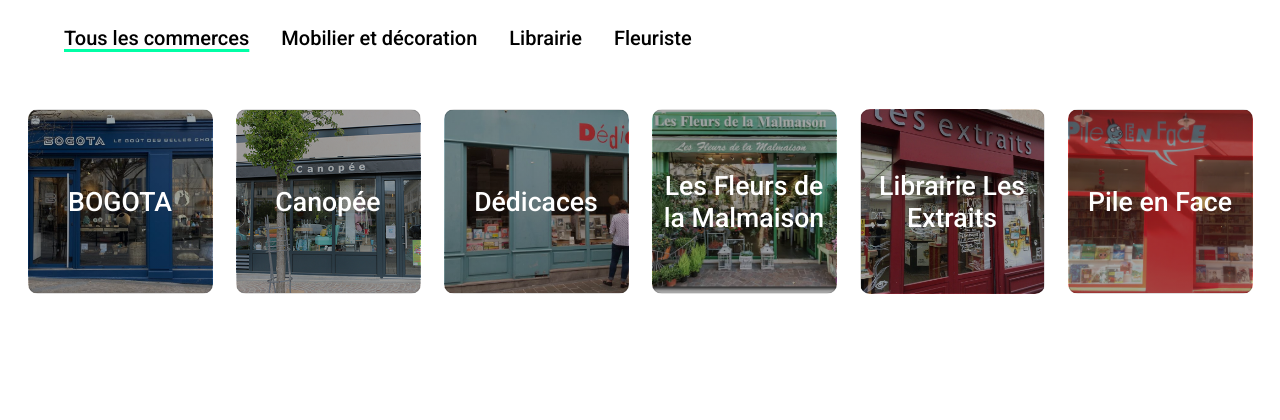
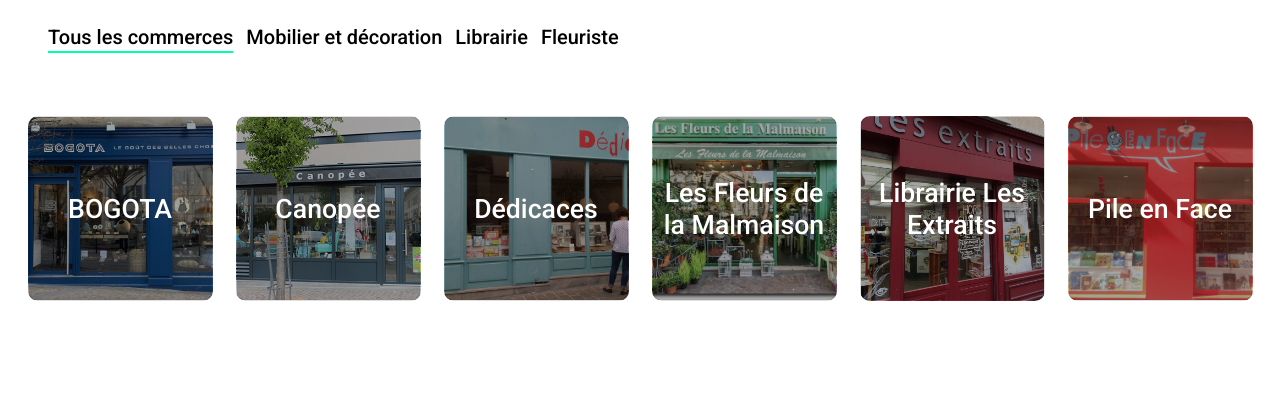
Before and after one commit to tim99oth99e/Shop_Must_Go_On, a Django app: a page that uses main_app/templates/main_app/base_2.html in a window 1280 px wide. Shown: the part 129-549 px from the top of the page. Run offline with Django 3.2, Linux system fonts and the light colour scheme; data comes from the database, SQL or seed files in the repository.

Commit message:
fix chrome underline error fix container title

```diff
--- a/main_app/static/main_app/main.css
+++ b/main_app/static/main_app/main.css
@@ -3,16 +3,17 @@
     font-family: 'Roboto';
     font-weight:500;
     font-size:15pt;
+    line-height: 28px;
+    padding: 0;
+    margin-bottom: 15px;
+    margin-right: 13px;
 }
 
 .category-selected {
-    text-decoration: underline solid #00FFA6 2.5px;
-    text-underline-offset: 4px;
+    border-bottom: 2.8px solid #00FFA6;
 }
 
 .category-selected:hover {
-    text-decoration: underline solid #00FFA6 2.5px;
-    text-underline-offset: 4px;
 }
 
 
@@ -101,6 +102,8 @@
     text-align: center;
 }
 
+.square-shop:hover{
+}
 
 
 @media (min-width: 992px) {
--- a/main_app/templates/main_app/base_2.html
+++ b/main_app/templates/main_app/base_2.html
@@ -51,7 +51,7 @@
 
 
 
-<div class="bg2">
+<div class="bg2 container-fluid">
 
 
     <div class="row py-2" style="font-family: 'Roboto', sans-serif; font-size:14pt;">
--- a/main_app/templates/main_app/shop_list.html
+++ b/main_app/templates/main_app/shop_list.html
@@ -8,8 +8,12 @@
     <div class="pt-3" style="background-color:white; margin-bottom:0; height: 100%;">
 
         <div class="mx-5">
-
-            <ul class="nav">
+<!--        <nav class="navbar navbar-expand-lg navbar-light bg-transparent">-->
+<!--              <button class="navbar-toggler" type="button" data-toggle="collapse" data-target="#navbarNavDropdown" aria-controls="navbarNavDropdown" aria-expanded="false" aria-label="Toggle navigation">-->
+<!--                <span class="navbar-toggler-icon"></span>-->
+<!--              </button>-->
+<!--            <div class="collapse navbar-collapse" id="navbarNavDropdown">-->
+                <ul class="nav mt-2">
                     <li class="nav-item">
                 {% if selected_category == "all" %}
                     <a class="nav-link active category category-selected" href="{% url 'shop_list' city_name 'all' %}">Tous les commerces</a>
@@ -29,7 +33,8 @@
                 {% endfor %}
 
                 </ul>
-
+<!--            </div>-->
+<!--        </nav>-->
         </div>
 
             {% if object_list %}
```
Also changed, not shown: main_app/templates/main_app/shop_detail.html (+5 -3 lines). Lines whose indentation alone changed are shown as unchanged.
